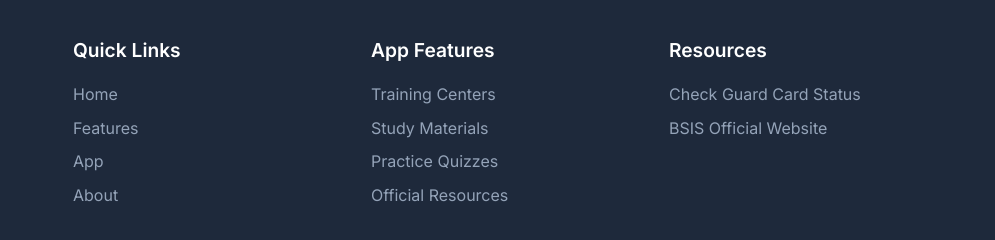
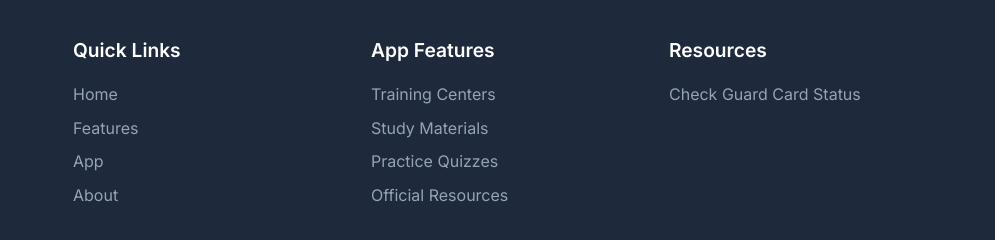
Before and after one commit to Shahabgeravesh/GuardCardCaWebsite, a plain HTML site: page index.html in a window 1280 px wide. Shown: the part 3478-3718 px from the top of the page, 285-1280 px from the left. Drawn offline with Linux system fonts and the light colour scheme.

Commit message:
Remove redundant BSIS link - keep only guard card status check

```diff
--- a/index.html
+++ b/index.html
@@ -243,7 +243,6 @@
                     <h4>Resources</h4>
                     <ul>
                         <li><a href="https://www.bsis.ca.gov/" target="_blank" rel="noopener">Check Guard Card Status</a></li>
-                        <li><a href="https://www.bsis.ca.gov/" target="_blank" rel="noopener">BSIS Official Website</a></li>
                     </ul>
                 </div>
             </div>
```
